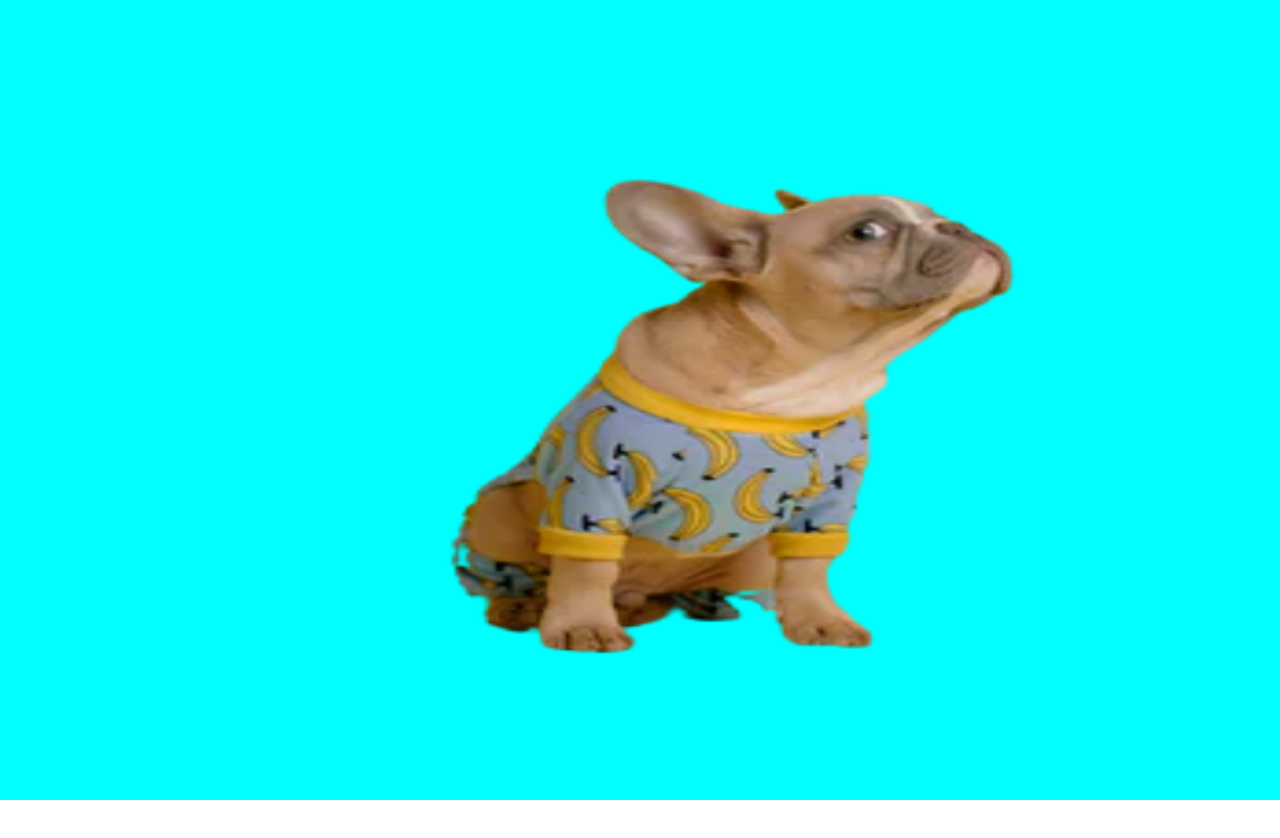
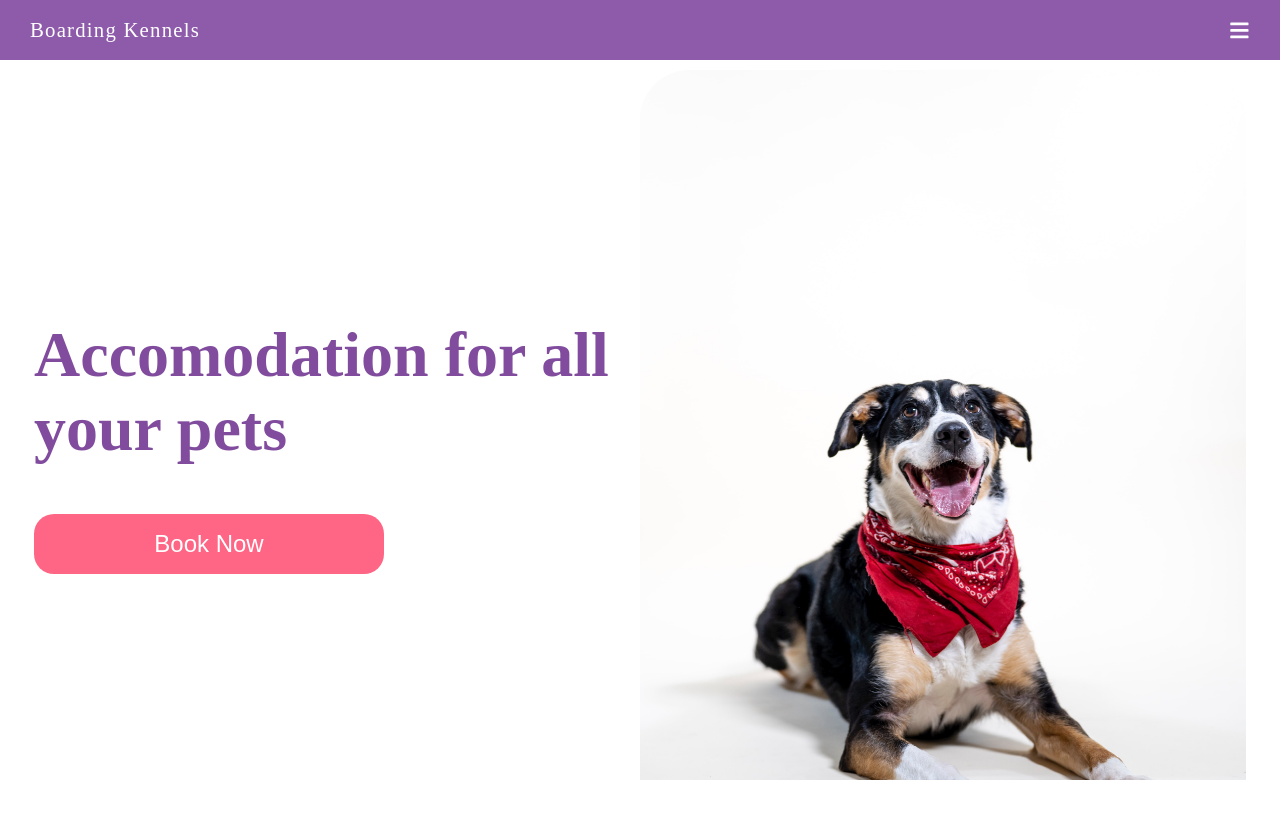
Before and after one commit to MrAjMann/BoardingKennel, a Next.js app: page / in a window 1280 px wide. Shown: the top 838 px of the page. After the commit the page ends 800 px from the top, so only its background shows below. Built offline with nearby package versions, Linux system fonts and the light colour scheme; a web font is replaced by a local one.

Commit message:
Adjusted desktop Landing page and changed the image

```diff
--- a/components/HeroSection/Hero.module.css
+++ b/components/HeroSection/Hero.module.css
@@ -1,5 +1,5 @@
 .container{
-    margin-top: -6rem;
+    /* margin-top: -6rem; */
     padding: 10px;
     width: 100vw;
     height: 100%;
@@ -59,37 +59,97 @@ height: 360px;
 
 @media screen and (min-width:768px) {
     .container{
-        margin-top: 3rem;
+        overflow-y: hidden;
+        /* margin-top: 3rem; */
         padding: 10px;
-        width: 100vw;
-        height: 100vh;
+        width: 100%;
+        max-height: 90vh;
         display: flex;
-        justify-content: center;
-        align-items: center;
+        /* justify-content: center; */
+        /* align-items: center; */
     }
     .innerWrapper{
         display: flex;
-        justify-content: space-evenly;
-        align-items: center;
+        /* justify-content: center; */
+        /* align-items: center; */
+        /* height: 960px; */
         flex-direction: row;
+
         z-index: 1;
-        height: 860px;
         width: 100%;
-        max-width: 1400px;
+        /* max-width: 1400px; */
         margin-right: auto;
         margin-left: auto;
         padding: 0 24px;
-        justify-content: center;
+
         border-bottom: 0px 10%;
     }
+    .leftSection{
+        display: flex;
+        height: 100%;
+        flex-direction: column;
+        /* align-items: left; */
+        /* text-align: left; */
+        justify-content: center;
+        width: 50%;
 
-    .imgSection {
-        border: 3px solid red;
-        width:400px;
-        max-height: 360px !important;
     }
-    .imgSection img {
-        max-height: 360px !important;
-background-color: aqua;
+
+    .title{
+        margin-top: -3rem;
+        font-size: 4rem;
+        text-align: left;
+        color: var(--brightPurple);
     }
+
+
+    .btnWrapper{
+        margin-top: 3rem;
+        width: 100%;
+        height: 60px;
+        display: flex;
+        justify-content: left;
+    }
+    .btnWrapper button{
+        font-size: 1.5rem;
+        width: 350px;
+        height: 100%;
+        background: var(--pink);
+        color: var(--white);
+        border-radius: 20px;
+        border:none;
+        cursor: pointer;
+        transition: all 0.2s ease-in-out;
+    }
+
+
+
+    .btnWrapper button:hover {
+        transition: all 0.2s ease-in-out;
+        background: var(--brightPurple);
+    }
+
+    .rightSection{
+        display: flex;
+
+        /* margin-top: 1rem; */
+        /* border:1px solid red; */
+        /* height: 10%; */
+        /* align-items: center; */
+        /* justify-content: center; */
+        /* flex-direction: column; */
+        width: 50%;
+        height: 100%;
+    }
+    .imgSection img{
+        border-radius: 50px;
+        height: 100%;
+        /* position: a; */
+        width: 100%;
+        /* background-color: aqua; */
+        /* border: 3px solid red; */
+        /* width:600px; */
+        /* height: 360px; */
+    }
+
 }
--- a/components/HeroSection/HeroSection.js
+++ b/components/HeroSection/HeroSection.js
@@ -1,21 +1,24 @@
 import Image from "next/image";
-import dog from "./assets/dog.png";
+import dog from "./assets/doga.jpg";
 import styledHero from "./Hero.module.css";
 const HeroSection = () => {
   return (
-    <div className={styledHero.container}>
+    <section className={styledHero.container}>
       <div className={styledHero.innerWrapper}>
-        <div className={styledHero.imgSection}>
-          <Image src={dog} layout="fill" alt="Dog" />
-        </div>
-        <div>
+
+        <div className={styledHero.leftSection}>
           <h1 className={styledHero.title}>Accomodation for all your pets</h1>
           <div className={styledHero.btnWrapper}>
             <button>Book Now</button>
           </div>
         </div>
+        <div className={styledHero.rightSection}>
+        <div className={styledHero.imgSection}>
+          <Image src={dog} layout="responsive" alt="Dog" width='2400px'height='3400px' />
+        </div>
+        </div>
       </div>
-    </div>
+    </section>
   );
 };
 
--- a/styles/Layout.module.css
+++ b/styles/Layout.module.css
@@ -1,8 +1,8 @@
-.container {
+/* .container {
   padding: 0 2rem;
-}
+} */
 
-.main {
+/* .main {
   min-height: 100vh;
   padding: 4rem 0;
   flex: 1;
@@ -10,7 +10,7 @@
   flex-direction: column;
   justify-content: center;
   align-items: center;
-}
+} */
 
 .footer {
   display: flex;
```
Also changed, not shown: components/HeroSection/assets/dog.jpg (added), components/HeroSection/assets/doga.jpg (added).
